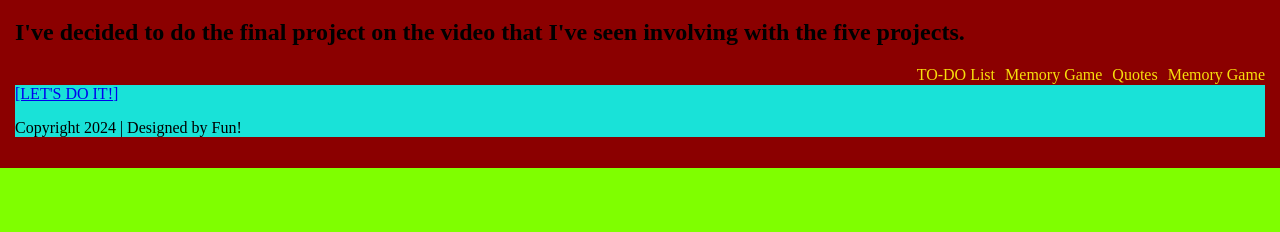
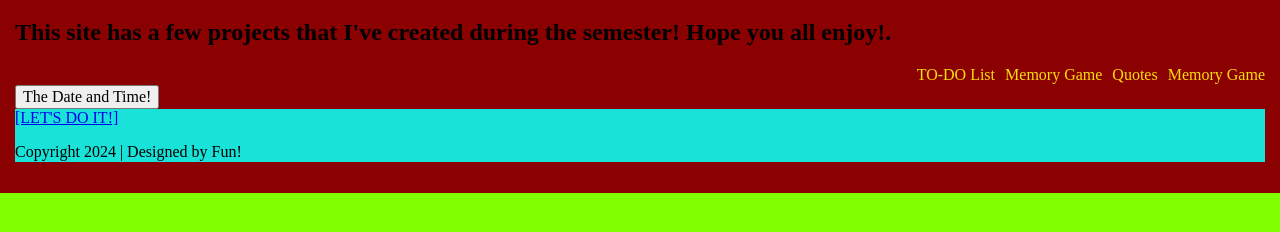
Before and after one commit to DaveLopez20/The5JavaProject, a plain HTML site: page index.html in a window 1280 px wide. Shown: the part 76-308 px from the top of the page. Drawn offline with Linux system fonts and the light colour scheme; a web font is replaced by a local one.

Commit message:
update index

```diff
--- a/index.html
+++ b/index.html
@@ -11,13 +11,14 @@
         <header class="navigation">
 
     <h1>Final Project</h1>
-    <h2> I've decided to do the final project on the video that I've seen involving with the five projects.</h2>
+    <h2> This site has a few projects that I've created during the semester! Hope you all enjoy!.</h2>
     <nav>
     <a href="To-Do/To-Do List.html">TO-DO List</a>
     <a href="Memory Game/Memory.html">Memory Game</a>
     <a href="Quotes/talk.html">Quotes</a>
     <a href="Memory Game/Memory.html">Memory Game</a>
     </nav>
+    <button onclick="this.innerHTML=Date()">The Date and Time!</button>
 
     <footer class="footer">
         <a href="Link">[LET'S DO IT!]</a>
```
